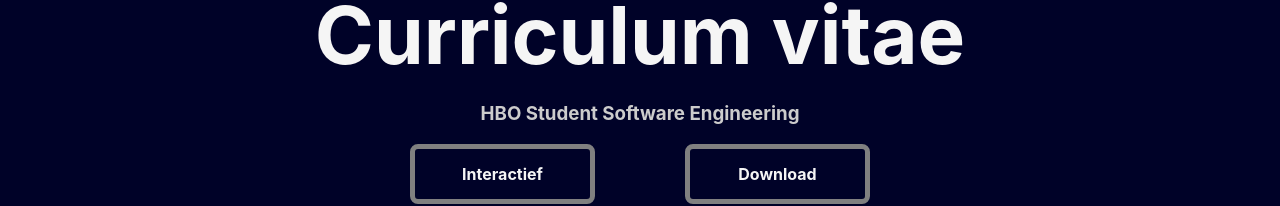
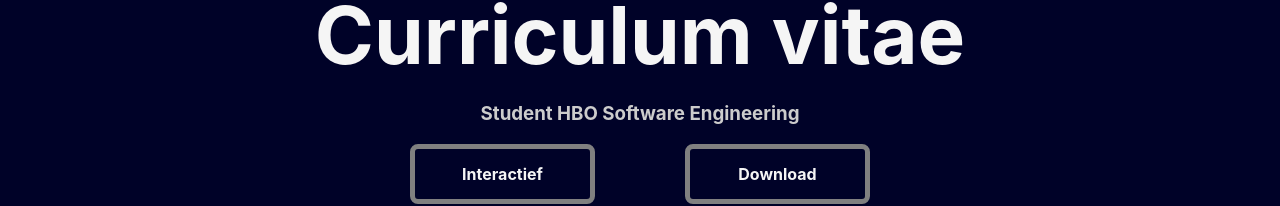
Before and after one commit to Kianvos/portfolio, a React (Create React App) app: page /CV in a window 1280 px wide. Shown: the part 335-541 px from the top of the page. Built offline with nearby package versions, Linux system fonts and the light colour scheme.

Commit message:
Zin verbetert

```diff
--- a/src/assets/components/CV/cv-home/cv-top.js
+++ b/src/assets/components/CV/cv-home/cv-top.js
@@ -7,7 +7,7 @@ const CvHome = () => {
         <div className="sections" id="cv-top">
             <div className={"center"}>
                 <h1 className={"cv-h1-text"}>Curriculum vitae</h1>
-                <h3 className={"cv-subtext"}>HBO Student Software Engineering</h3>
+                <h3 className={"cv-subtext"}>Student HBO Software Engineering</h3>
             </div>
             <div className={"button-group"}>
                 <Link ignoreCancelEvents to="cv-information" className={"information-button left cv"} spy={true} smooth={true} offset={-80} duration={800}>
```
